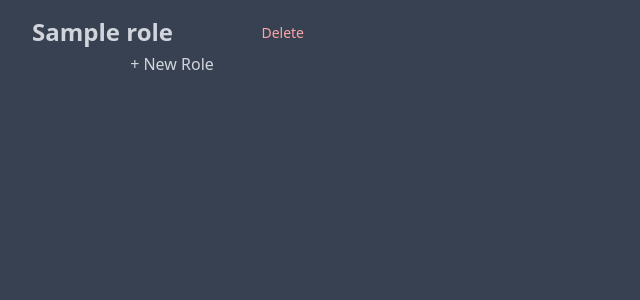
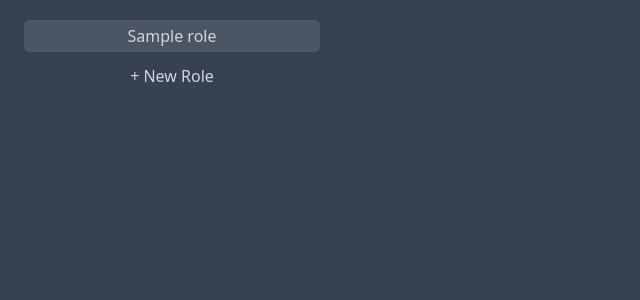
Before and after one commit to krishnans2006/strife, a Django app: page /servers/1/roles/ in a window 1280 px wide. Shown: the top 300 px of the page, without its empty margins (0-640 px from the left). Run offline with Django 5.2, Linux system fonts and the light colour scheme; a user stored in the database is signed in; tables that the repository leaves empty hold one stand-in row (values such as "Sample post"); some libraries are stand-ins or nearby versions.

Commit message:
Adjust role list styling to match channel list

```diff
--- a/strife/apps/roles/templates/roles/index.html
+++ b/strife/apps/roles/templates/roles/index.html
@@ -9,12 +9,12 @@
 {% block main %}
 
   <div class="flex flex-row">
-    {% include 'roles/list.html' with server=server roles=roles %}
+    {% include 'roles/list.html' with server=server roles=roles role=role %}
 
     <div class="flex flex-col basis-3/4 p-2">
-      {% for role in roles %}
+      {% for role_iter in roles %}
         <div id="role-{{ role.id }}" class="hidden role-expansion">
-          {% include 'roles/edit.html' with role=role %}
+          {% include 'roles/edit.html' with server=server role=role_iter %}
         </div>
       {% endfor %}
     </div>
--- a/strife/apps/roles/templates/roles/list.html
+++ b/strife/apps/roles/templates/roles/list.html
@@ -1,17 +1,11 @@
-<div class="flex flex-col basis-1/4 p-2">
-  {% for role in roles %}
-    <div class="flex flex-row w-full items-center px-2 role-expansion-trigger"
-         data-role-id="{{ role.id }}">
-      <h1 class="text-2xl font-bold text-gray-300 grow">{{ role.name }}</h1>
-      <div class="ml-auto">
-        <a href="{% url 'servers:roles:delete' server.id role.id %}"
-           class="text-sm text-red-300 mr-2">Delete</a>
-      </div>
-    </div>
+<div class="basis-1/4 flex flex-col items-center py-3 px-2 gap-2 overflow-y-auto">
+  {% for role_iter in roles %}
+    <a class="w-full p-1 text-center flex flex-col justify-center {% if role_iter.id == role.id %}bg-[#{{ role_iter.color }}]{% else %}bg-gray-600{% endif %} text-gray-300 rounded-md cursor-pointer" data-role-id="{{ role_iter.id }}">
+      <p class="{% if role_iter.id == role.id %}text-white{% else %}text-[#{{ role_iter.color }}]{% endif %}">{{ role_iter.name | truncatechars:15 }}</p>
+    </a>
   {% endfor %}
 
-  <a class="w-full p-1 text-center flex flex-col justify-center text-gray-300 rounded-md cursor-pointer"
-     href="{% url 'servers:roles:create' server.id %}">
+  <a class="w-full p-1 text-center flex flex-col justify-center bg-gray-700 text-gray-300 rounded-md cursor-pointer" href="{% url 'servers:roles:create' server.id %}">
     <p>+ New Role</p>
   </a>
 </div>
```
